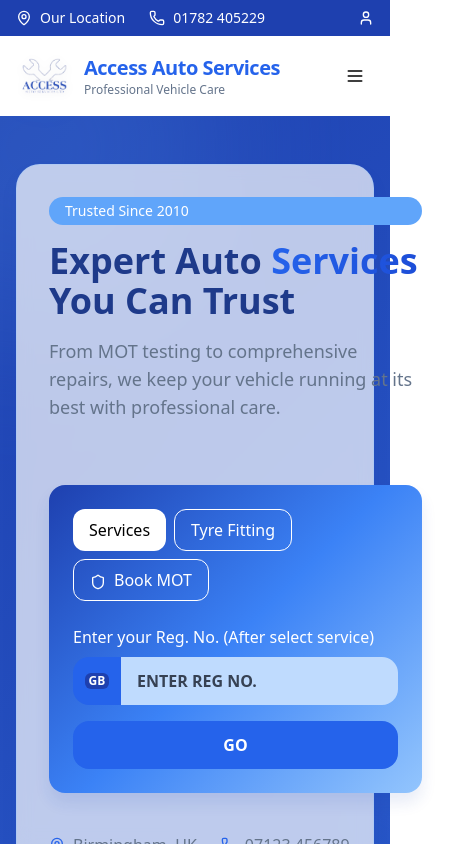
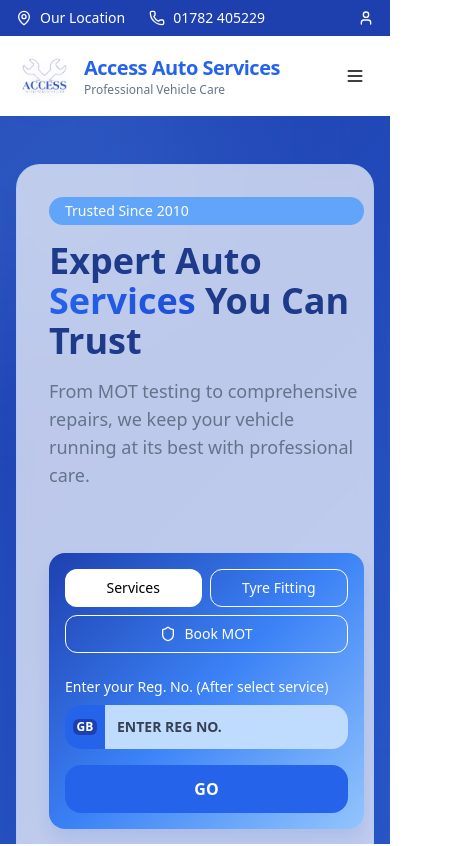
Before and after one commit to Ayesha-te/LTD, a React (Vite) app: page / in a window 390 px wide. Shown: the top 846 px of the page, 454 px wide, since content can reach past the window. Built offline with nearby package versions, Linux system fonts and the light colour scheme.

Commit message:
Mobile Responsivness Fixed

```diff
--- a/src/pages/Home.jsx
+++ b/src/pages/Home.jsx
@@ -62,7 +62,7 @@
 
   const BookingSystem = () => (
   <div
-    className="mt-8 p-6 rounded-xl"
+    className="mt-8 p-4 rounded-xl w-full max-w-sm mx-auto"
     style={{
       background: 'var(--bg-gradient-main)',
       borderRadius: 'var(--radius-lg)',
@@ -70,10 +70,12 @@
     }}
   >
     {/* Tab Navigation */}
-    <div className="flex flex-wrap gap-2 mb-6">
+    <div className="space-y-2 mb-6">
+      {/* First row: Services and Tyre Fitting */}
+      <div className="flex gap-2">
         <button
           onClick={() => setActiveTab('services')}
-        className={`px-4 py-2 font-medium transition-all duration-300 ${
+          className={`flex-1 px-3 py-2 text-sm font-medium transition-all duration-300 ${
             activeTab === 'services'
               ? 'bg-white text-black'
               : 'border border-white text-white hover:bg-white hover:text-black'
@@ -84,7 +86,7 @@
         </button>
         <button
           onClick={() => setActiveTab('tyre-fitting')}
-        className={`px-4 py-2 font-medium transition-all duration-300 ${
+          className={`flex-1 px-3 py-2 text-sm font-medium transition-all duration-300 ${
             activeTab === 'tyre-fitting'
               ? 'bg-white text-black'
               : 'border border-white text-white hover:bg-white hover:text-black'
@@ -93,29 +95,34 @@
         >
           Tyre Fitting
         </button>
+      </div>
+
+      {/* Second row: Book MOT */}
+      <div className="flex">
         <button
           onClick={() => setActiveTab('book-mot')}
-        className={`px-4 py-2 font-medium transition-all duration-300 ${
+          className={`w-full px-3 py-2 text-sm font-medium transition-all duration-300 flex items-center justify-center gap-2 ${
             activeTab === 'book-mot'
               ? 'bg-white text-black'
               : 'border border-white text-white hover:bg-white hover:text-black'
           }`}
           style={{ borderRadius: 'var(--radius-md)' }}
         >
-        <Shield className="w-4 h-4 inline mr-2" />
+          <Shield className="w-4 h-4" />
           Book MOT
         </button>
+      </div>
     </div>
 
     {/* Services Tab */}
     {activeTab === 'services' && (
       <div className="space-y-4">
         <div>
-          <label className="block text-white font-medium mb-2">
+          <label className="block text-white font-medium mb-2 text-sm">
             Enter your Reg. No. (After select service)
           </label>
           <div className="flex">
-            <div className="flex items-center px-3 bg-[var(--primary-blue)] rounded-l-lg">
+            <div className="flex items-center px-2 bg-[var(--primary-blue)] rounded-l-lg">
               <div className="w-6 h-4 bg-[var(--primary-blue-dark)] rounded-sm flex items-center justify-center">
                 <span className="text-white text-xs font-bold">GB</span>
               </div>
@@ -125,7 +132,7 @@
               value={regNo}
               onChange={(e) => setRegNo(e.target.value.toUpperCase())}
               placeholder="ENTER REG NO."
-              className="flex-1 px-4 py-3 bg-[var(--primary-blue-lighter)] text-black font-bold placeholder-gray-700 rounded-r-lg focus:outline-none"
+              className="flex-1 px-3 py-3 bg-[var(--primary-blue-lighter)] text-black font-bold placeholder-gray-700 rounded-r-lg focus:outline-none text-sm"
             />
           </div>
         </div>
@@ -142,7 +149,7 @@
     {activeTab === 'tyre-fitting' && (
       <div className="space-y-4">
         <div className="flex">
-          <div className="flex items-center px-3 bg-[var(--primary-blue)] rounded-l-lg">
+          <div className="flex items-center px-2 bg-[var(--primary-blue)] rounded-l-lg">
             <div className="w-6 h-4 bg-[var(--primary-blue-dark)] rounded-sm flex items-center justify-center">
               <span className="text-white text-xs font-bold">GB</span>
             </div>
@@ -150,12 +157,12 @@
           <input
             type="text"
             placeholder="VEHICLE REG. NO."
-            className="flex-1 px-4 py-3 bg-[var(--primary-blue-lighter)] text-black font-bold placeholder-gray-700 rounded-r-lg focus:outline-none"
+            className="flex-1 px-3 py-3 bg-[var(--primary-blue-lighter)] text-black font-bold placeholder-gray-700 rounded-r-lg focus:outline-none text-sm"
           />
         </div>
 
-        <div className="flex items-center gap-4 text-white">
-          <label className="flex items-center gap-2">
+        <div className="flex items-center gap-3 text-white">
+          <label className="flex items-center gap-1 text-sm">
             <input
               type="radio"
               name="tyreType"
@@ -166,7 +173,7 @@
             />
             Fully Fitted
           </label>
-          <label className="flex items-center gap-2">
+          <label className="flex items-center gap-1 text-sm">
             <input
               type="radio"
               name="tyreType"
@@ -191,7 +198,7 @@
           <select
             value={tyreSize.width}
             onChange={(e) => setTyreSize({ ...tyreSize, width: e.target.value })}
-            className="px-3 py-2 bg-white text-black rounded focus:outline-none"
+            className="px-2 py-2 bg-white text-black rounded focus:outline-none text-sm"
           >
             <option value="205">205</option>
             <option value="215">215</option>
@@ -200,7 +207,7 @@
           <select
             value={tyreSize.profile}
             onChange={(e) => setTyreSize({ ...tyreSize, profile: e.target.value })}
-            className="px-3 py-2 bg-white text-black rounded focus:outline-none"
+            className="px-2 py-2 bg-white text-black rounded focus:outline-none text-sm"
           >
             <option value="55">55</option>
             <option value="60">60</option>
@@ -209,7 +216,7 @@
           <select
             value={tyreSize.rim}
             onChange={(e) => setTyreSize({ ...tyreSize, rim: e.target.value })}
-            className="px-3 py-2 bg-white text-black rounded focus:outline-none"
+            className="px-2 py-2 bg-white text-black rounded focus:outline-none text-sm"
           >
             <option value="16">16</option>
             <option value="17">17</option>
@@ -217,8 +224,8 @@
           </select>
         </div>
 
-        <div className="flex items-center gap-4 text-white">
-          <label className="flex items-center gap-2">
+        <div className="flex items-center gap-3 text-white">
+          <label className="flex items-center gap-1 text-sm">
             <input
               type="radio"
               name="tyreType2"
@@ -229,7 +236,7 @@
             />
             Fully Fitted
           </label>
-          <label className="flex items-center gap-2">
+          <label className="flex items-center gap-1 text-sm">
             <input
               type="radio"
               name="tyreType2"
@@ -255,7 +262,7 @@
     {activeTab === 'book-mot' && (
       <div className="space-y-4">
         <div className="flex">
-          <div className="flex items-center px-3 bg-[var(--primary-blue)] rounded-l-lg">
+          <div className="flex items-center px-2 bg-[var(--primary-blue)] rounded-l-lg">
             <div className="w-6 h-4 bg-[var(--primary-blue-dark)] rounded-sm flex items-center justify-center">
               <span className="text-white text-xs font-bold">GB</span>
             </div>
@@ -265,11 +272,11 @@
             value={regNo}
             onChange={(e) => setRegNo(e.target.value.toUpperCase())}
             placeholder="ENTER REG NO."
-            className="flex-1 px-4 py-3 bg-[var(--primary-blue-lighter)] text-black font-bold placeholder-gray-700 rounded-r-lg focus:outline-none"
+            className="flex-1 px-3 py-3 bg-[var(--primary-blue-lighter)] text-black font-bold placeholder-gray-700 rounded-r-lg focus:outline-none text-sm"
           />
         </div>
 
-        <p className="text-white text-center">Don't know your vehicle registration?</p>
+        <p className="text-white text-center text-sm">Don't know your vehicle registration?</p>
 
         <button
           onClick={handleSearch}
```
Lines whose indentation alone changed are shown as unchanged.
